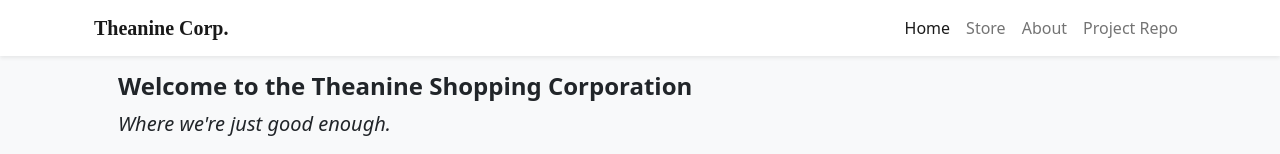
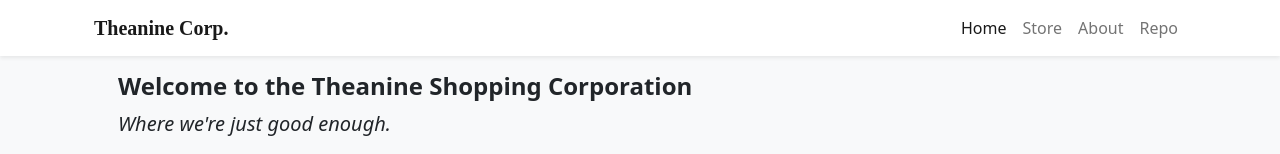
Before and after one commit to Hamberfim/typescript-shopping-cart, a React (Vite) app: page / in a window 1280 px wide. Shown: the top 154 px of the page. Built offline with nearby package versions, Linux system fonts and the light colour scheme.

Commit message:
added repo link

```diff
--- a/src/components/Navbar.tsx
+++ b/src/components/Navbar.tsx
@@ -32,7 +32,7 @@ export function Navbar() {
               )
             }
           >
-            Project Repo
+            Repo
           </Nav.Link>
         </Nav>
         {cartQuantity > 0 && (
```
